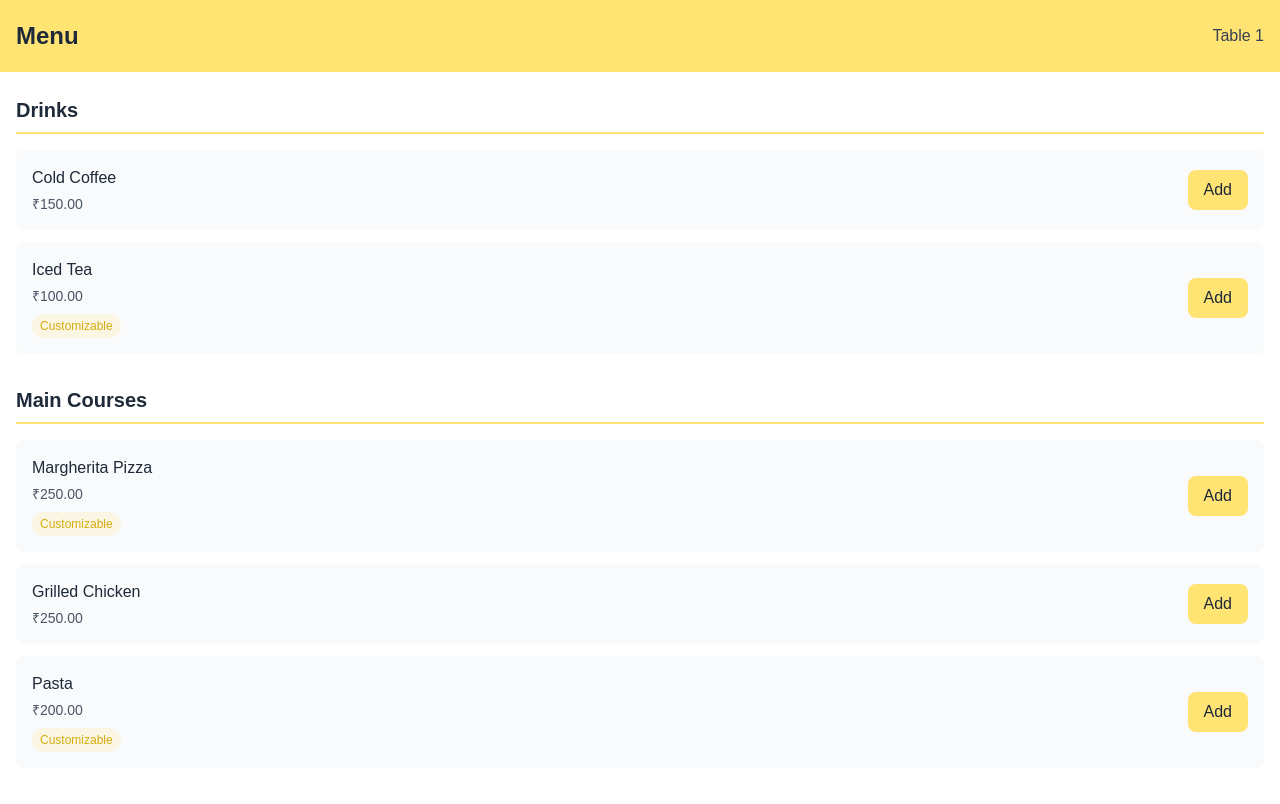
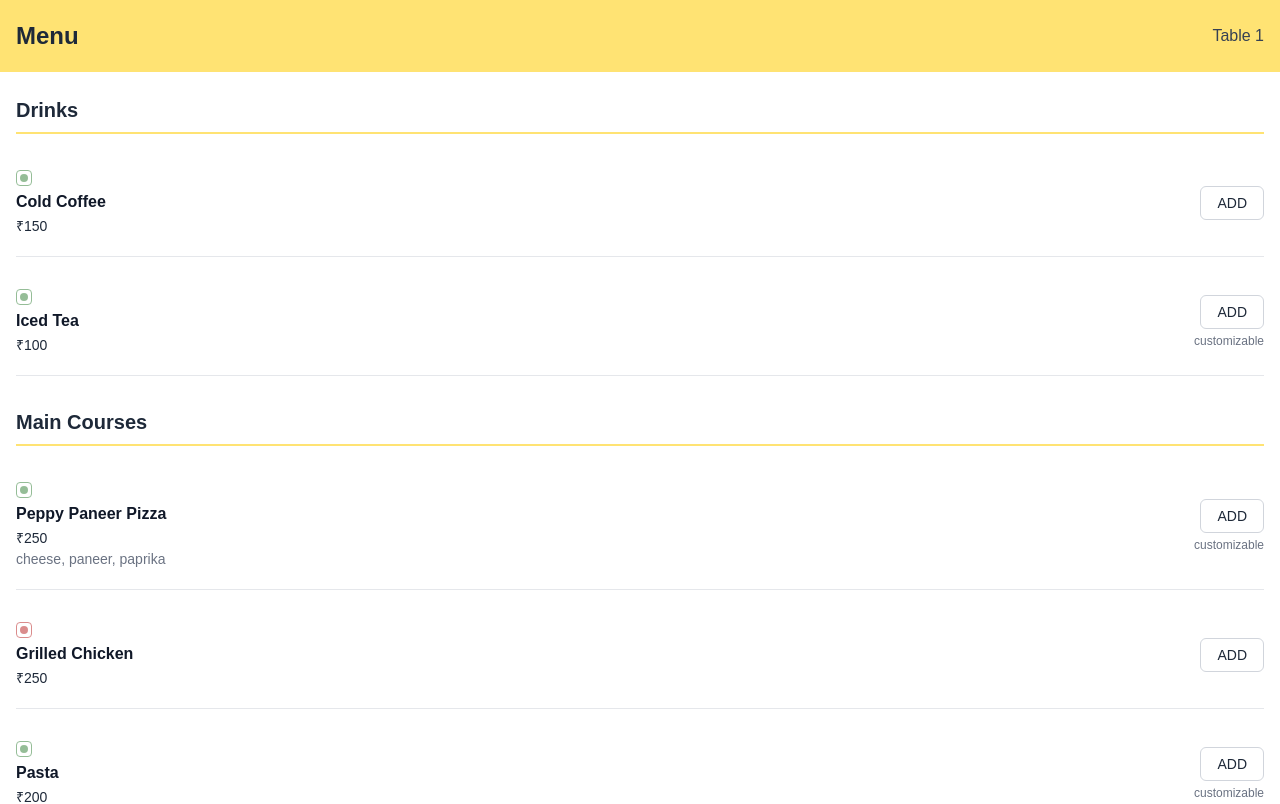
Before and after one commit to gautam-4/cafe-client, a Next.js app: page /table/1 in a window 1280 px wide. Shown: the top 804 px of the page. Built offline with nearby package versions, Linux system fonts and the light colour scheme.

Commit message:
update styles

```diff
--- a/app/table/[tableId]/page.jsx
+++ b/app/table/[tableId]/page.jsx
@@ -17,12 +17,12 @@ const MENU_DATA = {
     ]},
   ],
   mains: [
-    { id: 3, name: 'Margherita Pizza', price: 250, customizable: true, options: [
+    { id: 3, name: 'Peppy Paneer Pizza', price: 250, customizable: true, options: [
       { id: 'small', label: 'Small (8")', price: 250 },
       { id: 'medium', label: 'Medium (12")', price: 300 },
       { id: 'large', label: 'Large (16")', price: 350 }
-    ]},
-    { id: 4, name: 'Grilled Chicken', price: 250, customizable: false },
+    ], description: 'cheese, paneer, paprika'},
+    { id: 4, name: 'Grilled Chicken', price: 250, customizable: false, isVeg: false },
     { id: 5, name: 'Pasta', price: 200, customizable: true, options: [
       { id: 'alfredo', label: 'Alfredo', price: 200 },
       { id: 'full', label: 'Full Portion', price: 300 }
--- a/components/MenuCell.jsx
+++ b/components/MenuCell.jsx
@@ -4,30 +4,45 @@ import QuantityControl from './QuantityControl';
 
 export default function MenuCell({ item, cartItem, onAddItem, onUpdateQuantity }) {
   const quantity = cartItem?.quantity || 0;
+  const isVeg = item.isVeg !== false;
 
   return (
-    <div className="bg-gray-50 rounded-lg p-4 flex justify-between items-center">
-      <div className="flex-1">
-        <h3 className="font-medium text-gray-800">{item.name}</h3>
-        <p className="text-sm text-gray-600 mt-1">₹{item.price.toFixed(2)}</p>
-        {item.customizable && (
-          <span className="inline-block text-xs px-2 py-1 rounded-full mt-2" style={{
-            backgroundColor: 'var(--cozy-lemon-accent)',
-            color: 'var(--cozy-lemon-dark)'
+    <div className="border-b border-gray-200 py-5">
+      <div className="flex justify-between items-center">
+        {/* Left Section */}
+        <div className="flex-1 pr-4">
+          {/* Veg / Non-Veg symbol */}
+          <div className="w-4 h-4 border rounded-sm mb-1 flex items-center justify-center"
+               style={{
+                 borderColor: isVeg ? '#2e7d32' : '#b71c1c',
+                 opacity: 0.5
                }}>
-            Customizable
-          </span>
+            <div className="w-2 h-2 rounded-full"
+                 style={{ backgroundColor: isVeg ? '#2e7d32' : '#b71c1c' }}></div>
+          </div>
+
+          {/* Item Name */}
+          <h3 className="text-base font-semibold text-gray-900">{item.name}</h3>
+
+          {/* Price */}
+          <p className="text-sm text-gray-800 font-medium mt-0.5">₹{item.price}</p>
+
+          {/* Description */}
+          {item.description && (
+            <p className="text-sm text-gray-500 mt-0.5 leading-snug">
+              {item.description}
+            </p>
           )}
         </div>
 
-      <div className="ml-4">
+        {/* Right Section */}
+        <div className="flex flex-col items-end justify-center min-w-[90px]">
           {quantity === 0 ? (
             <button
               onClick={() => onAddItem(item)}
-            className="text-gray-800 font-medium px-4 py-2 rounded-lg transition-colors hover:opacity-90"
-            style={{ backgroundColor: 'var(--cozy-lemon)' }}
+              className="text-sm font-medium px-4 py-1.5 rounded-md border border-gray-300 text-gray-800 hover:bg-gray-50 transition"
             >
-            Add
+              ADD
             </button>
           ) : (
             <QuantityControl
@@ -36,6 +51,11 @@ export default function MenuCell({ item, cartItem, onAddItem, onUpdateQuantity }
               onIncrease={() => onUpdateQuantity(item.id, 1)}
             />
           )}
+
+          {item.customizable && (
+            <p className="text-xs text-gray-500 mt-1">customizable</p>
+          )}
+        </div>
       </div>
     </div>
   );
--- a/components/QuantityControl.jsx
+++ b/components/QuantityControl.jsx
@@ -2,20 +2,22 @@
 
 export default function QuantityControl({ quantity, onDecrease, onIncrease }) {
   return (
-    <div className="flex items-center space-x-2">
+    <div className="inline-flex items-center rounded-md border border-gray-300 overflow-hidden">
       <button
         onClick={onDecrease}
-        className="w-8 h-8 rounded-md bg-gray-200 hover:bg-gray-300 flex items-center justify-center text-gray-600 font-medium transition-colors"
+        className="px-2.5 py-1 text-sm font-bold text-gray-700 hover:bg-gray-100"
       >
         −
       </button>
-      <span className="font-medium text-gray-800 min-w-[24px] text-center">
+
+      <span className="px-2.5 py-1 text-sm font-medium text-gray-800">
         {quantity}
       </span>
+
       <button
         onClick={onIncrease}
-        className="w-8 h-8 rounded-md flex items-center justify-center text-gray-800 font-medium transition-colors hover:opacity-90"
-        style={{ backgroundColor: 'var(--cozy-lemon)' }}
+        className="px-2.5 py-1 text-sm font-bold text-gray-800 hover:bg-yellow-100"
+        style={{ backgroundColor: 'var(--cozy-lemon)', color: '#333' }}
       >
         +
       </button>
```
Lines whose indentation alone changed are shown as unchanged.
